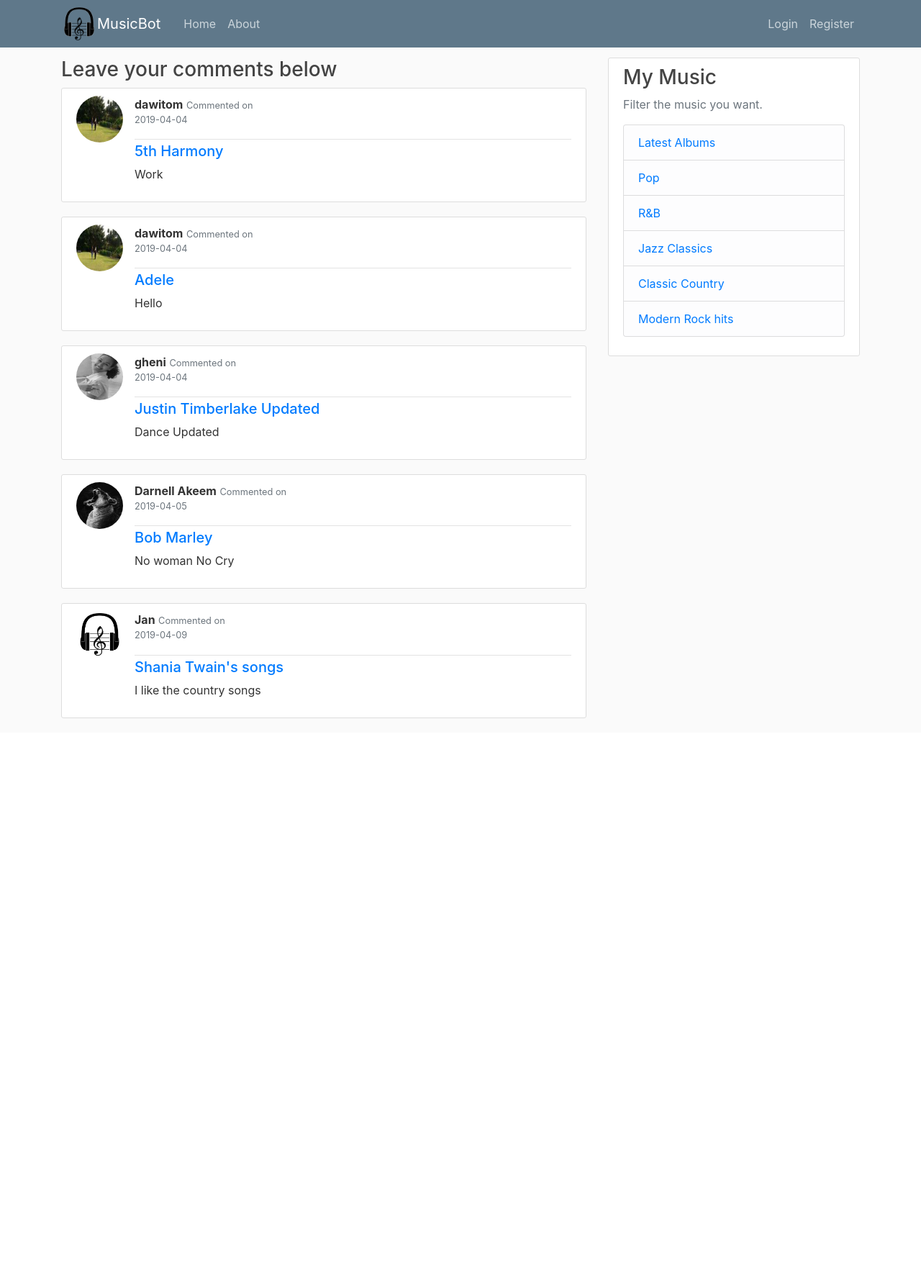
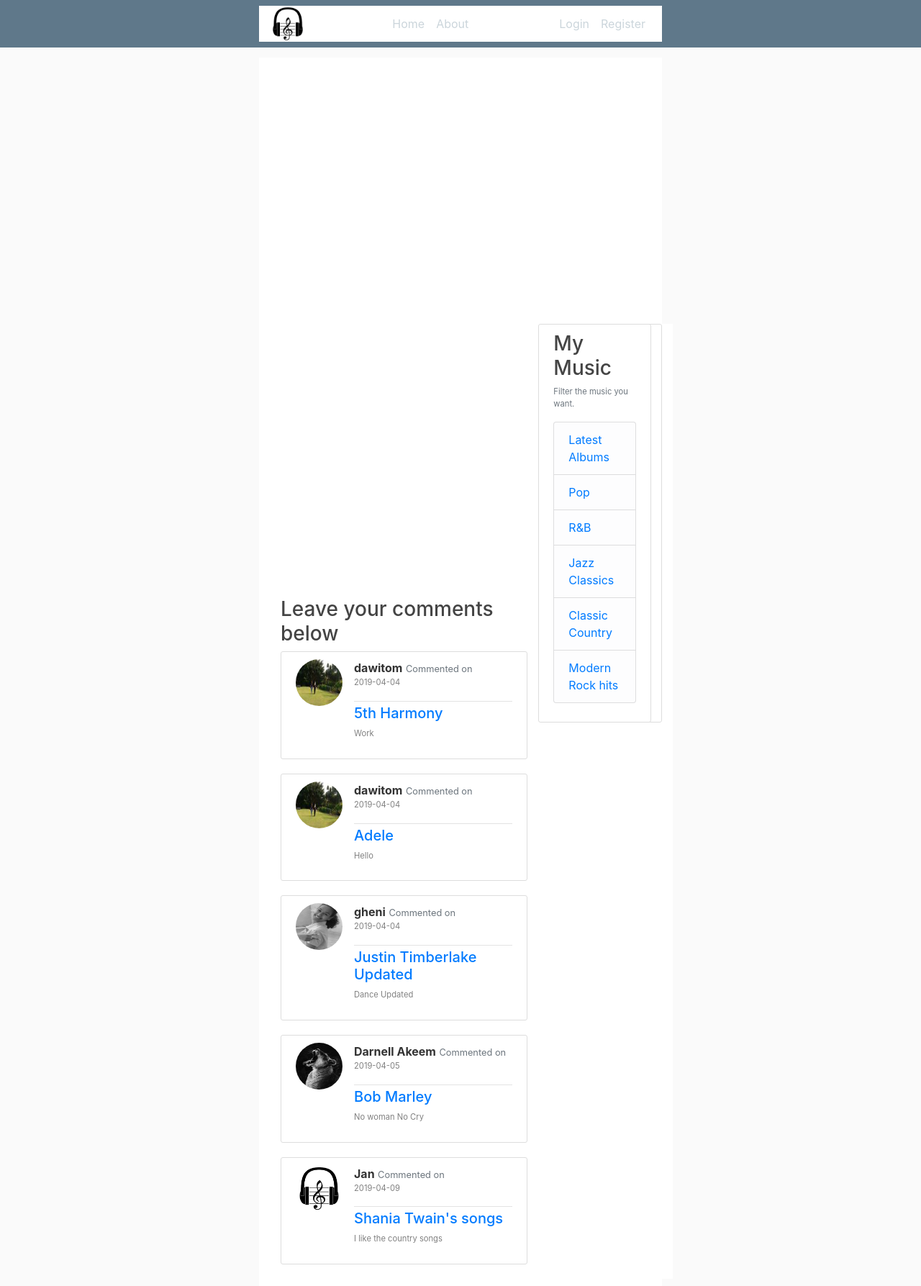
Before and after one commit to Ghenet/MusicPot, a Flask app: page / in a window 1280 px wide. Shown: the whole page at 72% size. Before the commit the page ends 998 px from the top, so only its background shows below. Run offline with Flask 2, Linux system fonts and the light colour scheme; data comes from the database, SQL or seed files in the repository; some libraries are stand-ins or nearby versions.

Commit message:
adds the sidebar of playlist links

```diff
--- a/musicbot/templates/home.html
+++ b/musicbot/templates/home.html
@@ -1,6 +1,9 @@
 {% extends 'layout.html' %}
 {% block content %}
-<!-- <link rel="stylesheet" href="{{ url_for('static', filename='home.css') }}"> -->
+<link rel="stylesheet" href="{{ url_for('static', filename='home.css') }}">
+<div class="container">
+    <div class="row">
+<div class="col-md-8">
 <section id="video">
 
 </section>
@@ -23,4 +26,27 @@
     </div>
   </article>
   {% endfor %}
+  </div>
+  <div class="col-md-4">
+      <div class="content-section">
+        <h3>My Music</h3>
+        <p class='text-muted'>Filter the music you want.
+          <ul class="list-group">
+              <li class="list-group-item list-group-item-light">
+                  <a class="songs" href="#" data-playlist-id="PL6CTrxW12Bre4kny-OhqOEQwNjso0VKPc">Latest Albums</a>
+              </li>
+              <li class="list-group-item list-group-item-light">
+                  <a class="songs" href="#" data-playlist-id="RDCLAK5uy_kmPRjHDECIcuVwnKsx2Ng7fyNgFKWNJFs">Pop</a>
+              </li>
+              <li class="list-group-item list-group-item-light"><a class="songs" href="#" data-playlist-id="PLbogV24AcwCAo_dMhmFG6oiPUqSTXWT0a">R&B</a></li>
+              <li class="list-group-item list-group-item-light"><a class="songs" href="#" data-playlist-id="PL8F6B0753B2CCA128">Jazz Classics</a></li>
+              <li class="list-group-item list-group-item-light"><a class="songs" href="#" data-playlist-id="PLAp5HzjibeIkYpyJMDZB8qCAIlhZLUk7i">Classic Country</a></li>
+              <li class="list-group-item list-group-item-light"><a class="songs" href="#" data-playlist-id="PLpoUYdDxb6P56t8lnxnA412k_H5EMHd-8">Modern Rock hits</a></li>
+         </ul>
+        </p>
+      </div>
+    </div>
+    </div>
+    </div>
+
 {% endblock %}
```
